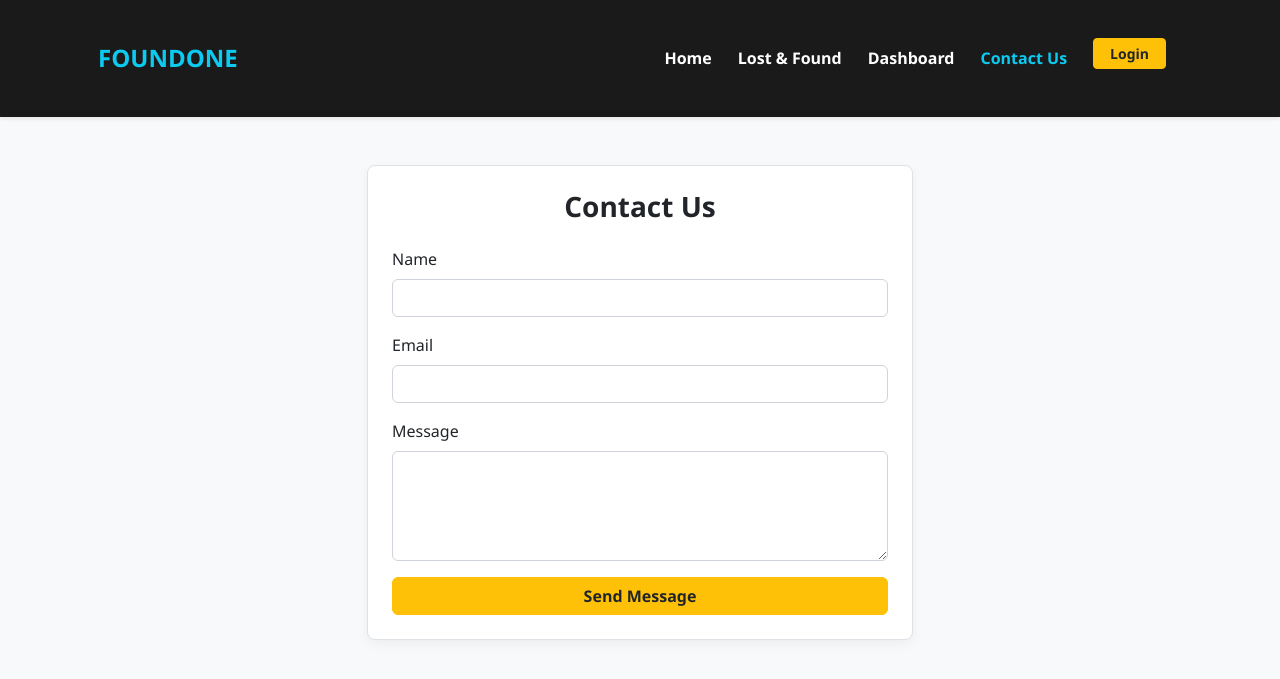
After one commit to parami2004/FOUNDONE-University_Inquary_And_Lost_Property_System, a PHP site: page /contact.php in a window 1280 px wide. The commit adds this page. Shown: the top 679 px of the page. Run offline with PHP 8.4, Linux system fonts and the light colour scheme.

Commit message:
Upload complete project folder structure

```diff
--- /dev/null
+++ b/contact.php
@@ -0,0 +1,97 @@
+<?php
+session_start();
+require_once 'includes/db.php';
+
+$success = '';
+$error = '';
+
+if ($_SERVER['REQUEST_METHOD'] === 'POST') {
+    $name    = trim($_POST['name'] ?? '');
+    $email   = trim($_POST['email'] ?? '');
+    $message = trim($_POST['message'] ?? '');
+
+    if (!empty($name) && !empty($email) && !empty($message)) {
+        $stmt = $pdo->prepare("INSERT INTO messages (name, email, message) VALUES (?, ?, ?)");
+        if ($stmt->execute([$name, $email, $message])) {
+            $success = "Your message has been sent successfully!";
+        } else {
+            $error = "Failed to send message. Please try again.";
+        }
+    } else {
+        $error = "Please fill in all required fields.";
+    }
+}
+?>
+<!DOCTYPE html>
+<html lang="en">
+<head>
+    <meta charset="UTF-8">
+    <meta name="viewport" content="width=device-width, initial-scale=1.0">
+    <title>Contact Us - FOUNDONE</title>
+    <link href="https://cdn.jsdelivr.net/npm/bootstrap@5.3.2/dist/css/bootstrap.min.css" rel="stylesheet">
+    <link rel="stylesheet" href="css/style.css">
+</head>
+<body class="bg-light">
+
+<nav class="navbar navbar-expand-lg navbar-dark bg-university shadow-sm sticky-top">
+  <div class="container">
+    <a class="navbar-brand fw-bold" href="index.php">FOUNDONE</a>
+    <button class="navbar-toggler" type="button" data-bs-toggle="collapse" data-bs-target="#navbarNav">
+        <span class="navbar-toggler-icon"></span>
+    </button>
+    <div class="collapse navbar-collapse" id="navbarNav">
+      <ul class="navbar-nav ms-auto fw-semibold">
+        <li class="nav-item"><a class="nav-link" href="index.php">Home</a></li>
+        <li class="nav-item"><a class="nav-link" href="search.php">Lost & Found</a></li>
+        <li class="nav-item"><a class="nav-link" href="dashboard.php">Dashboard</a></li>
+        <li class="nav-item"><a class="nav-link active" href="contact.php">Contact Us</a></li>
+        <?php if (isset($_SESSION['user_id'])): ?>
+            <li class="nav-item"><a class="btn btn-danger btn-sm ms-lg-2 px-3 text-white fw-bold" href="auth/logout.php">Logout</a></li>
+        <?php else: ?>
+            <li class="nav-item"><a class="btn btn-warning btn-sm ms-lg-2 px-3 text-dark fw-bold" href="auth/login.php">Login</a></li>
+        <?php endif; ?>
+      </ul>
+    </div>
+  </div>
+</nav>
+
+<div class="container my-5">
+    <div class="row justify-content-center">
+        <div class="col-md-6">
+            <div class="card shadow-sm border-0">
+                <div class="card-body p-4">
+                    <h3 class="card-title text-center mb-4 fw-bold">Contact Us</h3>
+
+                    <?php if ($success): ?>
+                        <div class="alert alert-success"><?= htmlspecialchars($success) ?></div>
+                    <?php endif; ?>
+
+                    <?php if ($error): ?>
+                        <div class="alert alert-danger"><?= htmlspecialchars($error) ?></div>
+                    <?php endif; ?>
+
+                    <form action="contact.php" method="POST">
+                        <div class="mb-3">
+                            <label class="form-label">Name</label>
+                            <input type="text" name="name" class="form-control" required>
+                        </div>
+                        <div class="mb-3">
+                            <label class="form-label">Email</label>
+                            <input type="email" name="email" class="form-control" required>
+                        </div>
+                        <div class="mb-3">
+                            <label class="form-label">Message</label>
+                            <textarea name="message" class="form-control" rows="4" required></textarea>
+                        </div>
+                        <button type="submit" class="btn btn-warning w-100 fw-bold text-dark">Send Message</button>
+                    </form>
+                </div>
+            </div>
+        </div>
+    </div>
+</div>
+
+<script src="js/main.js"></script>
+<script src="https://cdn.jsdelivr.net/npm/bootstrap@5.3.2/dist/js/bootstrap.bundle.min.js"></script>
+</body>
+</html>
```
Also changed, not shown: auth/register.php (added, +177 -0 lines), index.php (+7 -5 lines), auth/login.php (renamed from auth.php), auth/logout.php (renamed from Logout.php), css/style.css (renamed from style.css), includes/functions.php (added), js/main.js (renamed from main.js), 2 other files.
